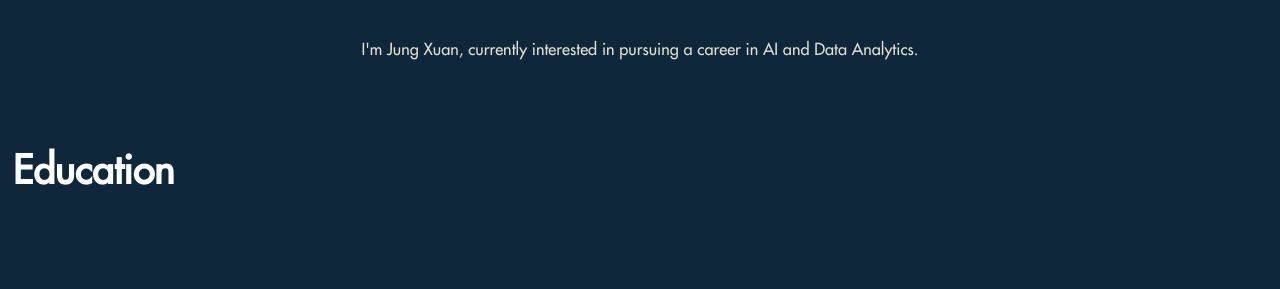
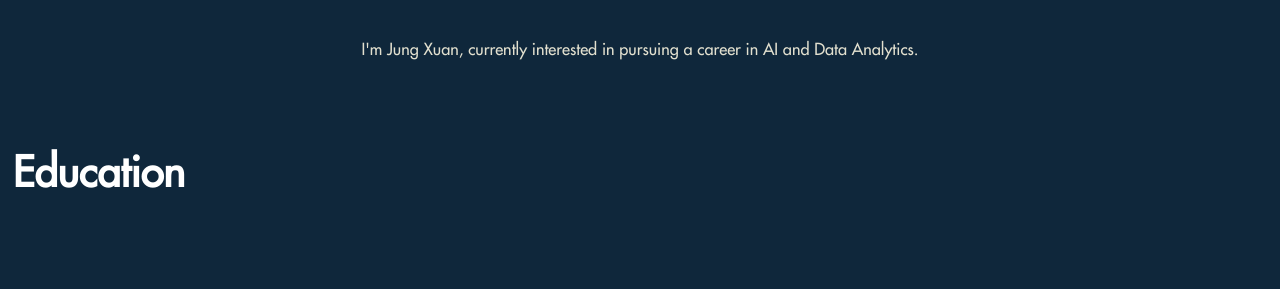
Before and after one commit to ExoSteel/portfolio, a website built with Vite: page about.html in a window 1280 px wide. Shown: the part 376-665 px from the top of the page. Built offline with nearby package versions, Linux system fonts and the light colour scheme.

Commit message:
adjusted heading 1 size

```diff
--- a/src/css/style.css
+++ b/src/css/style.css
@@ -186,7 +186,7 @@ button {
 }
 
 h1 {
-  font-size: calc(1.8rem + 0.8vw);
+  font-size: calc(1rem + 2vw);
   line-height: normal;
   margin: auto;
   color: var(--text2);
```
